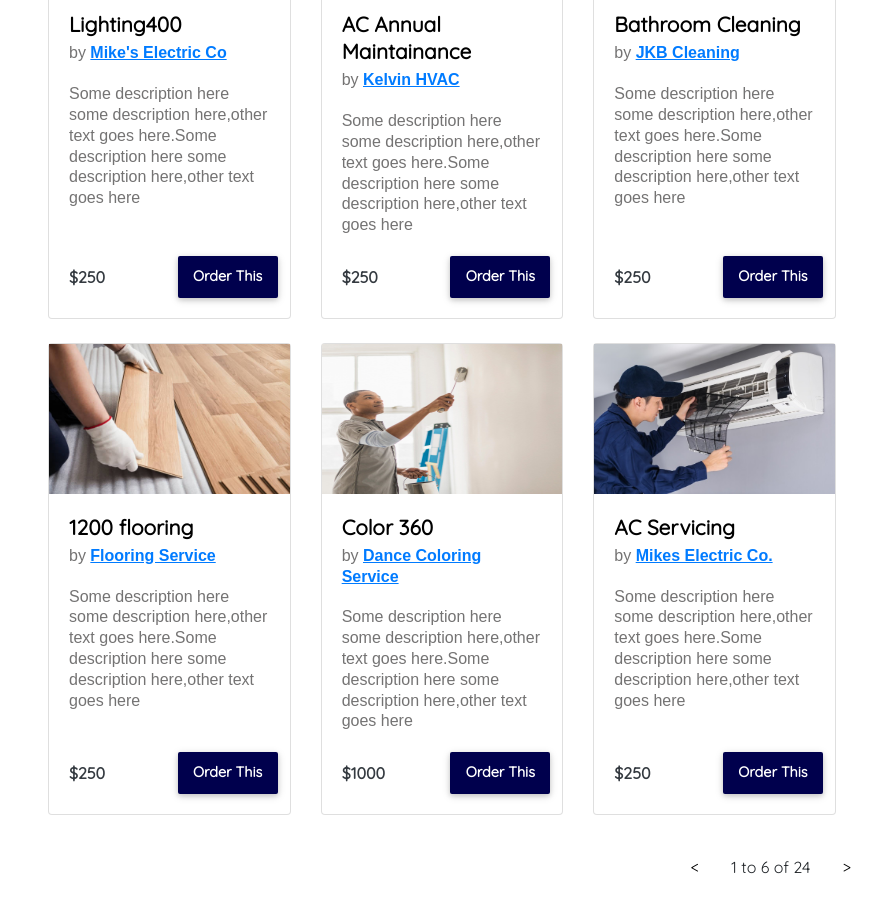
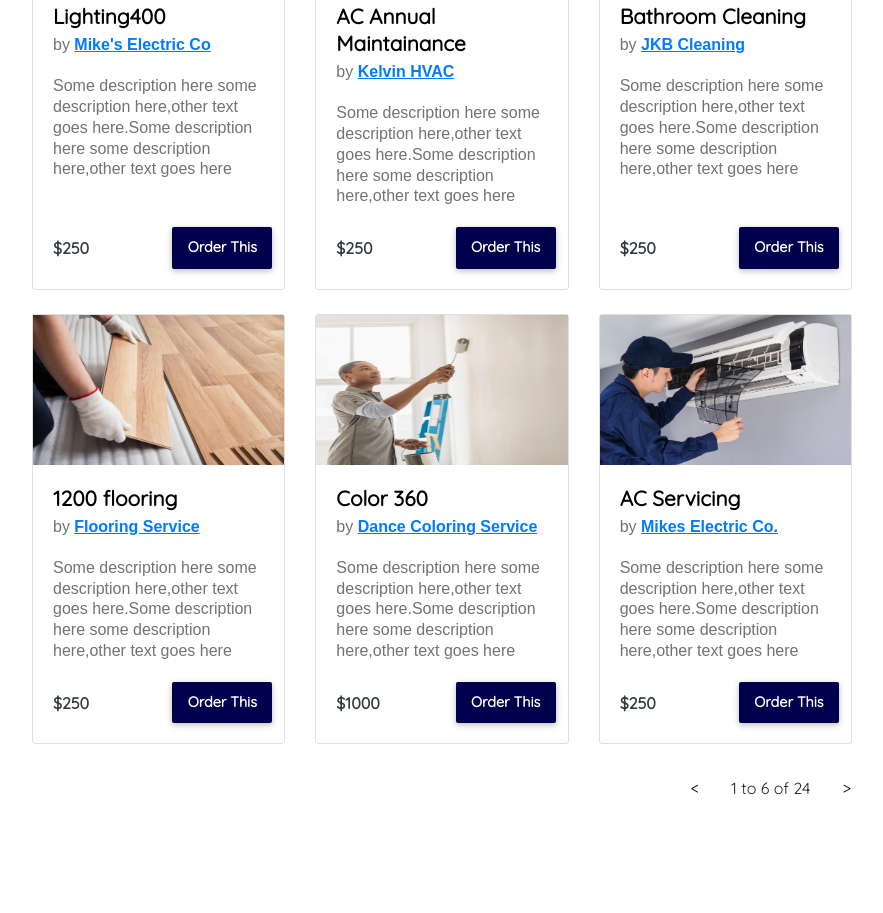
Before and after one commit to nikitabhusal/htmlassignment, a plain HTML site: page index.html in a window 1280 px wide. Shown: the part 345-1258 px from the top of the page, without its empty margins (198-1081 px from the left). After the commit the page ends 1213 px from the top, so only its background shows below. Drawn offline with nearby package versions, Linux system fonts and the light colour scheme.

Commit message:
footer changes

```diff
--- a/style.css
+++ b/style.css
@@ -12,6 +12,7 @@ body {
   width: 100%;
   max-width: 850px;
   margin: 0 auto;
+  margin-bottom: 100px;
 }
 
 /*top nav menu*/
@@ -60,9 +61,6 @@ li a {
 /* card details start  */
 @import url("https://fonts.googleapis.com/css?family=Raleway:400,400i,500,500i,600,600i,700,700i,800,800i,900,900i|Roboto+Condensed:400,400i,700,700i");
 
-section {
-  padding-bottom: 100px;
-}
 
 tails-card {
   background: #ecf0f1;
@@ -250,7 +248,6 @@ a.btn-card {
 
 .pagination {
   display: inline-block;
-  margin-top: -100px;
 }
 
 .home li {
@@ -298,6 +295,7 @@ a.btn-card {
   cursor: pointer;
 }
 
-.c-main {
+.c-main
+.c-footer {
   padding: .5rem 1rem;
 }
```
